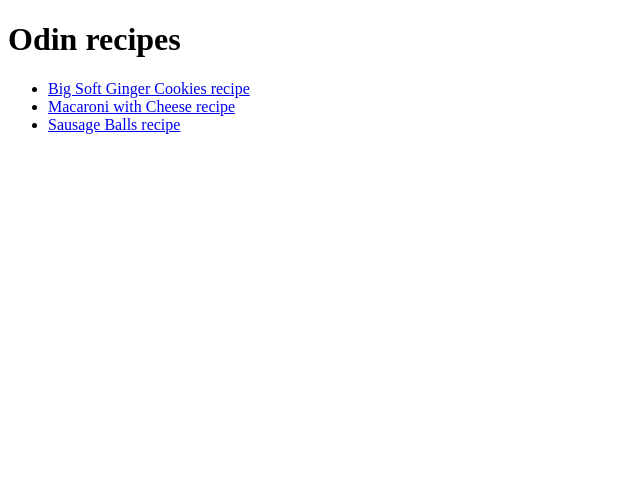
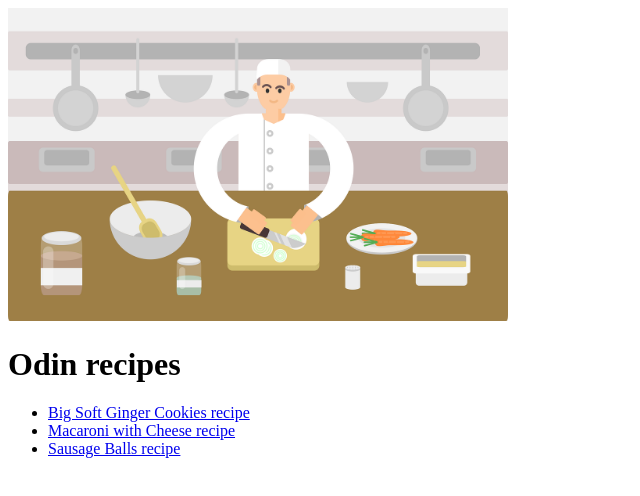
Before and after one commit to bastiangperez/odin-recipes, a plain HTML site: page index.html in a window 1280 px wide. Shown: the whole page, without its empty margins (0-640 px from the left). Drawn offline with Linux system fonts and the light colour scheme.

Commit message:
With Index img

```diff
--- a/index.html
+++ b/index.html
@@ -6,6 +6,7 @@
     </head>
 
     <body>
+        <img src="recipes/images/title.png" width="500">
         <h1>Odin recipes</h1>
         <ul>
             <li><a href="recipes/gingercookies.html">Big Soft Ginger Cookies recipe</a></li>
```
Also changed, not shown: recipes/images/title.png (added).
